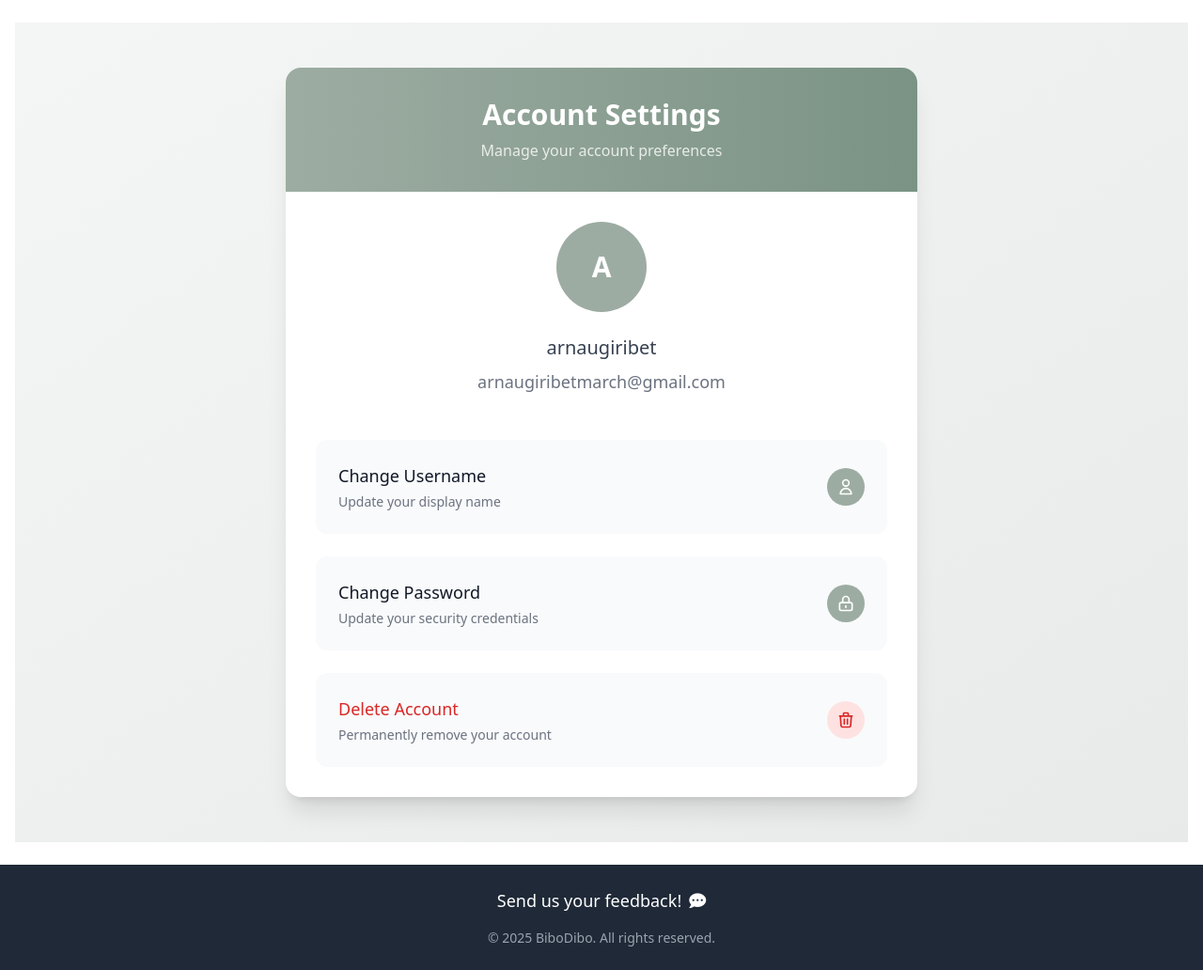
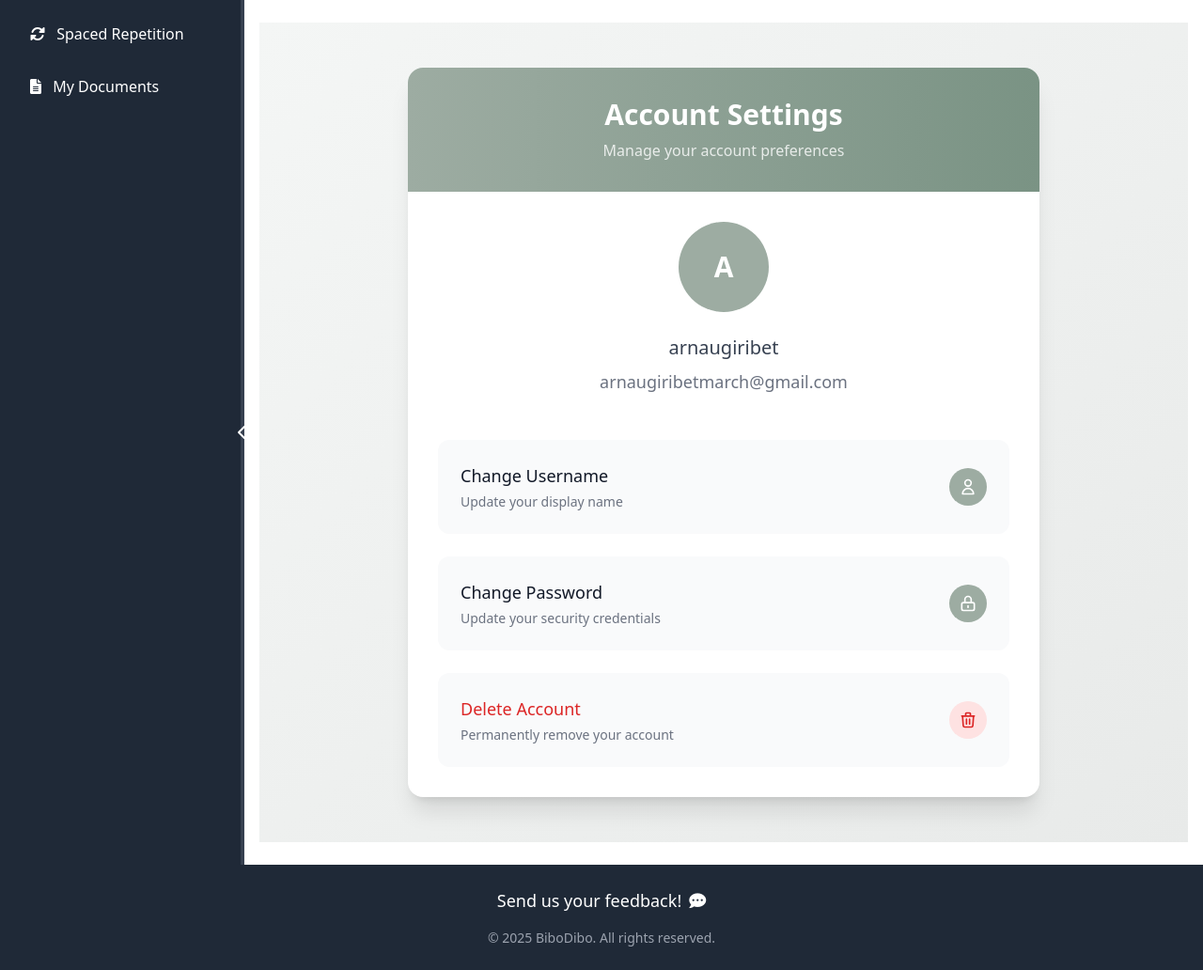
Before and after one commit to arnaugiribet/flashcards, a Django app: page /account/settings/ in a window 1280 px wide. Shown: the part 80-1112 px from the top of the page at 94% size. Run offline with Django 5.2, Linux system fonts and the light colour scheme; a user stored in the database is signed in; parts of the project's set-up code (start-up, migrations or seed data) failed here and were passed over; some libraries are stand-ins or nearby versions.

Commit message:
sidebar works

```diff
--- a/flashcards/static/css/styles.css
+++ b/flashcards/static/css/styles.css
@@ -33,3 +33,18 @@
     text-align: center;  /* Center the button */
     margin-top: 10px;  /* Space above the button */
 }
+
+/* How the opacity and visibility properties should animate in the sidebar*/
+.sidebar-link {
+    transition: opacity 0.3s ease, visibility 0.3s ease;
+}
+
+/* Add transition for smooth sidebar collapse/expand */
+.sidebar {
+    transition: width 0.3s ease;
+}
+
+/* Adjust main content when sidebar is collapsed */
+.main-content {
+    transition: margin-left 0.3s ease;
+}
--- a/flashcards/templates/base.html
+++ b/flashcards/templates/base.html
@@ -16,6 +16,15 @@
             background-size: contain;  /* Ensures the entire image fits within the box */
             background-position: center;  /* Centers the logo in case it doesn't cover the whole area */
             background-repeat: no-repeat;  /* Prevents the logo from repeating */
+        }
+        /* Add transition for smooth sidebar collapse/expand */
+        .sidebar {
+            transition: width 0.3s ease;
+        }
+
+        /* Adjust main content when sidebar is collapsed */
+        .main-content {
+            transition: margin-left 0.3s ease;
         }
     </style>
     {% block extra_css %}{% endblock %}
@@ -66,11 +75,41 @@
         </div>
     </nav>
 
-    <!-- Content Block -->
-    <main class="flex-grow px-4 py-6">
-        {% block content %}
-        {% endblock %}
-    </main>
+    <!-- Sidebar and Main Content Container -->
+    <div class="flex flex-grow">
+        <!-- Sidebar -->
+        {% if user.is_authenticated %}
+        <div id="sidebar-wrapper" class="flex">
+            <div id="sidebar" class="sidebar bg-gray-800 text-white w-64 flex-shrink-0 transition-all duration-300 ease-in-out">
+                <div class="p-4">
+                    <nav class="space-y-4">
+                        <a href="#" class="sidebar-link block py-2 px-4 rounded hover:bg-gray-700 transition-all duration-200">
+                            <i class="fas fa-sync-alt mr-2"></i>
+                            <span>Spaced Repetition</span>
+                        </a>
+                        <a href="#" class="sidebar-link block py-2 px-4 rounded hover:bg-gray-700 transition-all duration-200">
+                            <i class="fas fa-file-alt mr-2"></i>
+                            <span>My Documents</span>
+                        </a>
+                    </nav>
+                </div>
+            </div>
+
+            <!-- Sidebar border and button -->
+            <div id="sidebar-border" class="bg-gray-700 w-1 h-full cursor-pointer">
+                <button id="sidebar-collapse-border" class="w-full h-full flex items-center justify-center">
+                    <i class="fas fa-chevron-left text-white"></i>
+                </button>
+            </div>
+        </div>
+        {% endif %}
+
+        <!-- Main Content -->
+        <main class="flex-grow px-4 py-6">
+            {% block content %}
+            {% endblock %}
+        </main>
+    </div>
 
     <!-- Footer -->
     <footer class="bg-gray-800 text-white text-center py-6">
@@ -101,6 +140,45 @@
         data-y_margin="18">
     </script>
 
+    <!-- Sidebar JavaScript -->
+    <script>
+        document.addEventListener('DOMContentLoaded', function() {
+            const sidebar = document.getElementById('sidebar');
+            const sidebarWrapper = document.getElementById('sidebar-wrapper');
+            const sidebarCollapseBorder = document.getElementById('sidebar-collapse-border');
+            const sidebarLinks = document.querySelectorAll('.sidebar-link');
+            const mainContent = document.querySelector('.main-content');
+
+            // Initialize state
+            let isCollapsed = false;
+
+            // Desktop collapse
+            if (sidebarCollapseBorder) {
+                sidebarCollapseBorder.addEventListener('click', function() {
+                    isCollapsed = !isCollapsed;
+
+                    if (isCollapsed) {
+                        sidebar.style.width = '3rem';
+                        sidebarCollapseBorder.innerHTML = '<i class="fas fa-chevron-right text-white"></i>';
+                        // Hide the text
+                        sidebarLinks.forEach(link => {
+                            link.style.opacity = '0';
+                            link.style.visibility = 'hidden';
+                        });
+                    } else {
+                        sidebar.style.width = '16rem';
+                        sidebarCollapseBorder.innerHTML = '<i class="fas fa-chevron-left text-white"></i>';
+                        // Show the text
+                        sidebarLinks.forEach(link => {
+                            link.style.opacity = '1';
+                            link.style.visibility = 'visible';
+                        });
+                    }
+                });
+            }
+        });
+    </script>
+
     {% block extra_js %}{% endblock %}
 </body>
 </html>
```
